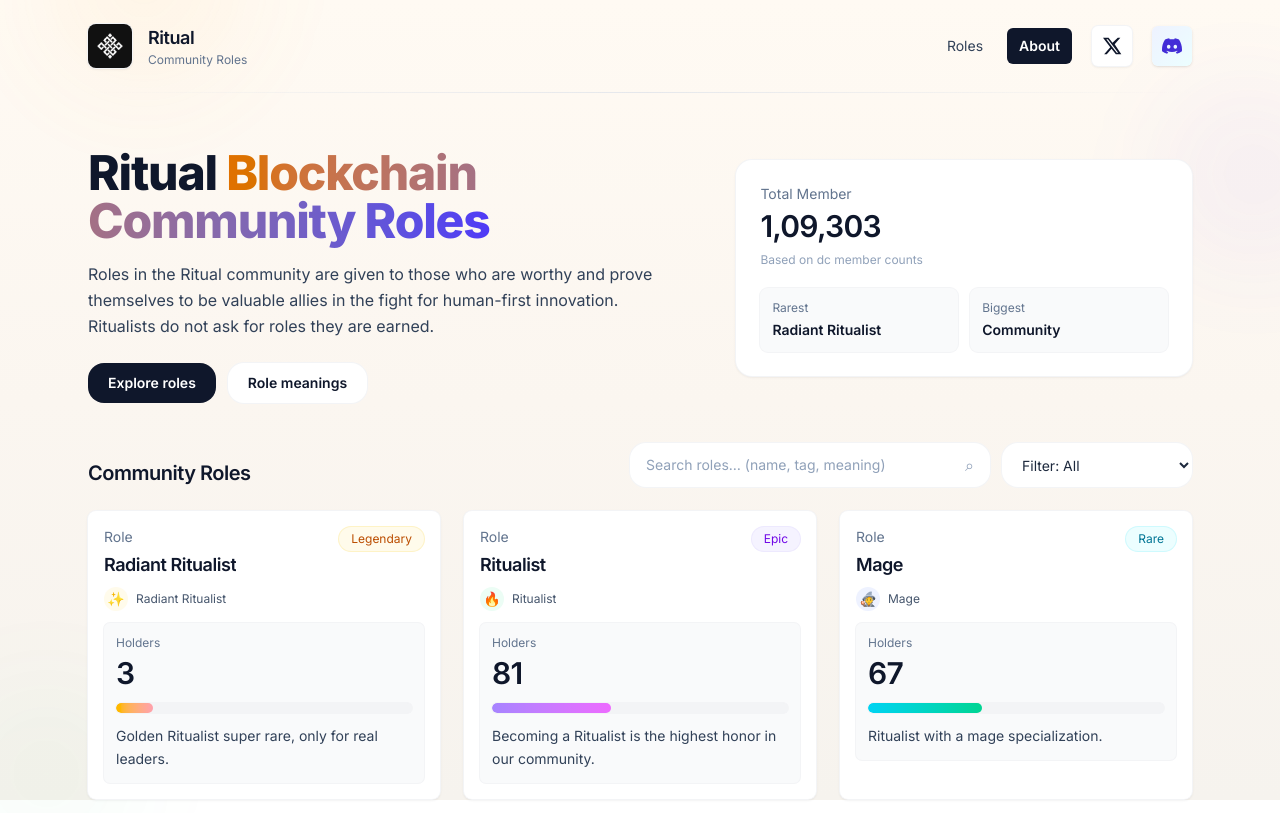
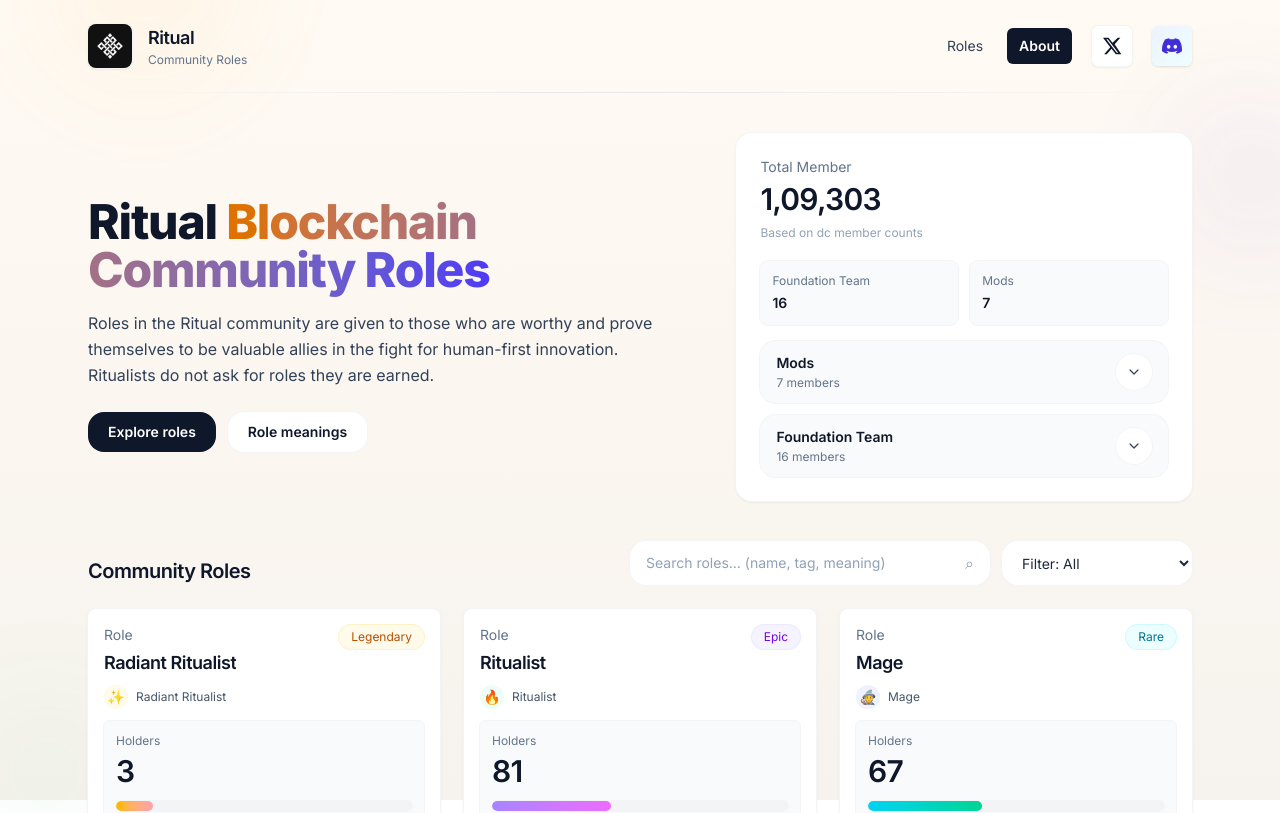
Before and after one commit to maharshi0722/ritualist-role, a Next.js app: page / in a window 1280 px wide. Shown: the top 813 px of the page. Built offline with nearby package versions, Linux system fonts and the light colour scheme.

Commit message:
final mods added

```diff
--- a/app/page.js
+++ b/app/page.js
@@ -73,19 +73,60 @@
   );
 }
 
-/* ---------- Page Component (responsive improvements) ---------- */
+/* ---------- Page Component ---------- */
 
 export default function Page() {
+  // ✅ Names from your Mods screenshot
+  const modsList = useMemo(
+    () => [
+      { name: "Dunken | Ritual", avatar: "" },
+      { name: "Ezra", avatar: "" },
+      { name: "Flash ⚡ | Ritual", avatar: "" },
+      { name: "Jez | Ritual", avatar: "" },
+      { name: "Josh | Ritual", avatar: "" },
+      { name: "Majorproject | Ritual", avatar: "" },
+      { name: "Stefan | Ritual (❖,❖)", avatar: "" },
+    ],
+    []
+  );
+
+  // ✅ Foundation team names (from your earlier screenshot)
+  const foundationTeamList = useMemo(
+    () => [
+      { name: "0xqtpie", avatar: "" },
+      { name: "Cdawg", avatar: "" },
+      { name: "Claire | Ritual", avatar: "" },
+      { name: "Elif Hilal Kara", avatar: "" },
+      { name: "Eva", avatar: "" },
+      { name: "Gurner cn | Ritual", avatar: "" },
+      { name: "Josh | Ritual", avatar: "" },
+      { name: "Mario Bruh", avatar: "" },
+      { name: "Mikyö", avatar: "" },
+      { name: "Saneel", avatar: "" },
+      { name: "Saneel", avatar: "" },
+      { name: "Val (❖,❖)", avatar: "" },
+      { name: "Wally", avatar: "" },
+      { name: "Wally | Ritual", avatar: "" },
+      { name: "celia9385", avatar: "" },
+      { name: "qtpie", avatar: "" },
+    ],
+    []
+  );
+
   const roles = useMemo(
     () => [
       { name: "Radiant Ritualist", count: 3, tier: "Legendary", desc: "Golden Ritualist super rare, only for real leaders.", tag: "Radiant Ritualist" },
       { name: "Ritualist", count: 81, tier: "Epic", desc: "Becoming a Ritualist is the highest honor in our community.", tag: "Ritualist" },
       { name: "Mage", count: 67, tier: "Rare", desc: "Ritualist with a mage specialization.", tag: "Mage" },
       { name: "Zealot", count: 23, tier: "Epic", desc: "High-conviction community member consistently shows up.", tag: "Zealot" },
+
+      { name: "Mods", count: 7, tier: "Epic", desc: "Moderators keeping the community clean and active.", tag: "Mods" },
+      { name: "Foundation Team", count: 16, tier: "Legendary", desc: "Core foundation members building and steering Ritual.", tag: "Foundation Team" },
+
       { name: "Ritty", count: 432, tier: "Rare", desc: "Long-term, loyal community member.", tag: "ritty" },
       { name: "Ritty-Bitty", count: 727, tier: "Started", desc: "You’re a little bitty baby Ritualist.", tag: "ritty bitty" },
       { name: "NPC", count: 3134, tier: "Bad", desc: "This is just a shameful public badge.", tag: "NPC" },
-      { name: "Dunce", count: 137, tier: "Bad", desc: "Spammer role.", tag: "Dunce" },
+      { name: "Dunce", count: 138, tier: "Bad", desc: "Spammer role.", tag: "Dunce" },
       { name: "Ascendant", count: 3546, tier: "Common", desc: "You have pledged to Ritual.", tag: "Ascendant" },
       { name: "Harmonic", count: 2550, tier: "Common", desc: "Not special at all.", tag: "Harmonic" },
       { name: "Blessed", count: 7731, tier: "Common", desc: "Forever blessed.", tag: "Blessed" },
@@ -99,7 +140,10 @@
   const [activeTier, setActiveTier] = useState("All");
   const [mobileMenuOpen, setMobileMenuOpen] = useState(false);
 
-  // Load Inter font
+  // ✅ accordion open states
+  const [openMods, setOpenMods] = useState(false);
+  const [openFoundation, setOpenFoundation] = useState(false);
+
   useEffect(() => {
     const id = "ritual-font-inter";
     if (document.getElementById(id)) return;
@@ -135,7 +179,6 @@
 
   const totalHolders = 109303;
 
-  // close mobile menu on resize
   useEffect(() => {
     function onResize() {
       if (window.innerWidth >= 768) setMobileMenuOpen(false);
@@ -152,7 +195,6 @@
           'Inter, "Plus Jakarta Sans", ui-sans-serif, system-ui, -apple-system, "Segoe UI", Roboto, Helvetica, Arial',
       }}
     >
-      {/* FIX: only ONE styled-jsx block (no nested) */}
       <style jsx global>{`
         @keyframes fadeUp {
           from {
@@ -203,7 +245,6 @@
           animation: pop 450ms ease both;
         }
 
-        /* shimmer overlay for stats card */
         .shimmer {
           position: relative;
           overflow: hidden;
@@ -215,12 +256,7 @@
           left: 0;
           width: 40%;
           height: 100%;
-          background: linear-gradient(
-            90deg,
-            transparent,
-            rgba(255, 255, 255, 0.7),
-            transparent
-          );
+          background: linear-gradient(90deg, transparent, rgba(255, 255, 255, 0.7), transparent);
           transform: translateX(-120%);
           animation: shimmerMove 2.8s ease-in-out infinite;
           pointer-events: none;
@@ -243,40 +279,34 @@
         <div
           className="absolute inset-0"
           style={{
-            background:
-              "linear-gradient(180deg,#fffaf3 0%, #fbf6f0 50%, #f6f3ee 100%)",
+            background: "linear-gradient(180deg,#fffaf3 0%, #fbf6f0 50%, #f6f3ee 100%)",
           }}
         />
 
-        {/* geometric accents */}
         <div
           className="hidden md:block absolute -top-40 left-0 h-[480px] w-[480px] rounded-[36%] blur-2xl opacity-70 anim-floaty"
           style={{
-            background:
-              "radial-gradient(circle at 30% 30%, rgba(255,183,77,0.12), transparent 35%)",
+            background: "radial-gradient(circle at 30% 30%, rgba(255,183,77,0.12), transparent 35%)",
             transform: "rotate(-12deg)",
           }}
         />
         <div
           className="hidden md:block absolute top-12 right-[-100px] h-[420px] w-[420px] rounded-[40%] blur-2xl opacity-65 anim-floaty"
           style={{
-            background:
-              "radial-gradient(circle at 70% 30%, rgba(124,77,255,0.10), transparent 36%)",
+            background: "radial-gradient(circle at 70% 30%, rgba(124,77,255,0.10), transparent 36%)",
           }}
         />
         <div
           className="hidden md:block absolute bottom-[-100px] left-[-80px] h-[420px] w-[420px] rounded-[38%] blur-2xl opacity-55 anim-floaty"
           style={{
-            background:
-              "radial-gradient(circle at 30% 70%, rgba(34,197,94,0.08), transparent 36%)",
+            background: "radial-gradient(circle at 30% 70%, rgba(34,197,94,0.08), transparent 36%)",
           }}
         />
 
         <div
           className="absolute inset-0 pointer-events-none"
           style={{
-            backgroundImage:
-              "radial-gradient(rgba(0,0,0,0.01) 1px, transparent 2px)",
+            backgroundImage: "radial-gradient(rgba(0,0,0,0.01) 1px, transparent 2px)",
             backgroundSize: "4px 4px",
             opacity: 0.03,
           }}
@@ -297,12 +327,30 @@
           </div>
 
           <nav className="hidden md:flex items-center gap-3">
-            <a href="#roles" className="rounded-md px-3 py-2 text-sm text-slate-700 hover:bg-gray-100 transition">Roles</a>
-            <a href="#about" className="rounded-md bg-slate-900 text-white px-3 py-2 text-sm font-semibold hover:opacity-95 transition">About</a>
-            <a href="https://x.com/ritualnet" target="_blank" rel="noopener noreferrer" title="X" aria-label="X" className="ml-2 inline-flex h-10 w-10 items-center justify-center rounded-md bg-white shadow-sm ring-1 ring-gray-100 text-slate-900 hover:shadow-md transition-transform transform hover:-translate-y-0.5">
+            <a href="#roles" className="rounded-md px-3 py-2 text-sm text-slate-700 hover:bg-gray-100 transition">
+              Roles
+            </a>
+            <a href="#about" className="rounded-md bg-slate-900 text-white px-3 py-2 text-sm font-semibold hover:opacity-95 transition">
+              About
+            </a>
+            <a
+              href="https://x.com/ritualnet"
+              target="_blank"
+              rel="noopener noreferrer"
+              title="X"
+              aria-label="X"
+              className="ml-2 inline-flex h-10 w-10 items-center justify-center rounded-md bg-white shadow-sm ring-1 ring-gray-100 text-slate-900 hover:shadow-md transition-transform transform hover:-translate-y-0.5"
+            >
               <XIcon className="h-5 w-5" />
             </a>
-            <a href="https://discord.gg/stVA4xqU" target="_blank" rel="noopener noreferrer" title="Discord" aria-label="Discord" className="ml-2 inline-flex h-10 w-10 items-center justify-center rounded-md bg-gradient-to-br from-indigo-50 to-cyan-50 text-indigo-700 shadow-sm hover:brightness-105 transition-transform transform hover:-translate-y-0.5">
+            <a
+              href="https://discord.gg/stVA4xqU"
+              target="_blank"
+              rel="noopener noreferrer"
+              title="Discord"
+              aria-label="Discord"
+              className="ml-2 inline-flex h-10 w-10 items-center justify-center rounded-md bg-gradient-to-br from-indigo-50 to-cyan-50 text-indigo-700 shadow-sm hover:brightness-105 transition-transform transform hover:-translate-y-0.5"
+            >
               <DiscordIcon className="h-5 w-5" />
             </a>
           </nav>
@@ -328,13 +376,27 @@
         {mobileMenuOpen && (
           <div className="md:hidden bg-white/95 rounded-lg shadow-lg p-4 mb-4 anim-pop">
             <div className="flex flex-col gap-3">
-              <a href="#roles" className="px-3 py-2 text-sm text-slate-800 rounded-md hover:bg-gray-100">Roles</a>
-              <a href="#about" className="px-3 py-2 text-sm text-slate-800 rounded-md hover:bg-gray-100">About</a>
+              <a href="#roles" className="px-3 py-2 text-sm text-slate-800 rounded-md hover:bg-gray-100">
+                Roles
+              </a>
+              <a href="#about" className="px-3 py-2 text-sm text-slate-800 rounded-md hover:bg-gray-100">
+                About
+              </a>
               <div className="flex items-center gap-2 pt-1">
-                <a href="https://x.com/ritualnet" target="_blank" rel="noopener noreferrer" className="inline-flex items-center gap-2 px-3 py-2 rounded-md bg-white ring-1 ring-gray-100 text-slate-900">
+                <a
+                  href="https://x.com/ritualnet"
+                  target="_blank"
+                  rel="noopener noreferrer"
+                  className="inline-flex items-center gap-2 px-3 py-2 rounded-md bg-white ring-1 ring-gray-100 text-slate-900"
+                >
                   <XIcon className="h-5 w-5" /> <span className="text-sm">X</span>
                 </a>
-                <a href="https://discord.gg/stVA4xqU" target="_blank" rel="noopener noreferrer" className="inline-flex items-center gap-2 px-3 py-2 rounded-md bg-gradient-to-br from-indigo-50 to-cyan-50 text-indigo-700">
+                <a
+                  href="https://discord.gg/stVA4xqU"
+                  target="_blank"
+                  rel="noopener noreferrer"
+                  className="inline-flex items-center gap-2 px-3 py-2 rounded-md bg-gradient-to-br from-indigo-50 to-cyan-50 text-indigo-700"
+                >
                   <DiscordIcon className="h-5 w-5" /> <span className="text-sm">Discord</span>
                 </a>
               </div>
@@ -353,7 +415,7 @@
               <h1 className="mt-4 text-2xl sm:text-3xl md:text-4xl lg:text-5xl font-extrabold tracking-tight text-slate-900">
                 Ritual{" "}
                 <span className="bg-gradient-to-r from-amber-600 to-indigo-600 bg-clip-text text-transparent">
-                  Blockchain  Community Roles
+                  Blockchain Community Roles
                 </span>
               </h1>
 
@@ -362,12 +424,16 @@
               </p>
 
               <div className="mt-5 sm:mt-6 flex flex-wrap items-center gap-3">
-                <a href="#roles" className="rounded-2xl bg-slate-900 px-4 sm:px-5 py-2.5 text-sm font-semibold text-white hover:opacity-95 transition-transform duration-200 hover:-translate-y-0.5 active:translate-y-0">Explore roles</a>
-                <a href="#about" className="rounded-2xl bg-white px-4 sm:px-5 py-2.5 text-sm font-semibold text-slate-900 ring-1 ring-gray-100 hover:shadow-sm transition-transform duration-200 hover:-translate-y-0.5 active:translate-y-0">Role meanings</a>
+                <a href="#roles" className="rounded-2xl bg-slate-900 px-4 sm:px-5 py-2.5 text-sm font-semibold text-white hover:opacity-95 transition-transform duration-200 hover:-translate-y-0.5 active:translate-y-0">
+                  Explore roles
+                </a>
+                <a href="#about" className="rounded-2xl bg-white px-4 sm:px-5 py-2.5 text-sm font-semibold text-slate-900 ring-1 ring-gray-100 hover:shadow-sm transition-transform duration-200 hover:-translate-y-0.5 active:translate-y-0">
+                  Role meanings
+                </a>
               </div>
             </div>
 
-            {/* Stats card */}
+            {/* Stats card + clickable accordions */}
             <div className="rounded-2xl bg-white shadow-sm ring-1 ring-gray-100 p-5 sm:p-6 anim-fadeUp shimmer" style={{ animationDelay: "110ms" }}>
               <div className="flex items-start justify-between gap-3">
                 <div>
@@ -378,8 +444,18 @@
               </div>
 
               <div className="mt-4 sm:mt-5 grid grid-cols-2 gap-3">
-                <MiniStat label="Rarest" value="Radiant Ritualist" />
-                <MiniStat label="Biggest" value="Community" />
+                <MiniStat label="Foundation Team" value="16" />
+                <MiniStat label="Mods" value="7" />
+              </div>
+
+              <div className="mt-4 space-y-3">
+                <Accordion title="Mods" count={modsList.length} open={openMods} onToggle={() => setOpenMods((s) => !s)}>
+                  <MemberGrid people={modsList} subtitle="Moderators" />
+                </Accordion>
+
+                <Accordion title="Foundation Team" count={foundationTeamList.length} open={openFoundation} onToggle={() => setOpenFoundation((s) => !s)}>
+                  <MemberGrid people={foundationTeamList} subtitle="Foundation" />
+                </Accordion>
               </div>
             </div>
           </div>
@@ -409,7 +485,9 @@
                 className="w-full sm:w-[190px] rounded-2xl bg-white ring-1 ring-gray-100 px-4 py-3 text-sm text-slate-800 outline-none focus:ring-2 focus:ring-cyan-200 transition"
               >
                 {tiers.map((t) => (
-                  <option key={t} value={t} className="bg-white text-slate-800">Filter: {t}</option>
+                  <option key={t} value={t} className="bg-white text-slate-800">
+                    Filter: {t}
+                  </option>
                 ))}
               </select>
             </div>
@@ -429,11 +507,7 @@
 
           <div className="mt-6 grid grid-cols-1 lg:grid-cols-2 gap-4">
             {roles.map((r, i) => (
-              <div
-                key={r.name}
-                className="rounded-lg bg-gray-50 ring-1 ring-gray-100 p-4 anim-fadeUp"
-                style={{ animationDelay: `${200 + i * 18}ms` }}
-              >
+              <div key={r.name} className="rounded-lg bg-gray-50 ring-1 ring-gray-100 p-4 anim-fadeUp" style={{ animationDelay: `${200 + i * 18}ms` }}>
                 <div className="flex items-center justify-between gap-3">
                   <div className="flex items-center gap-3">
                     <RoleEmoji tag={r.tag} />
@@ -453,6 +527,80 @@
       </main>
     </div>
   );
+}
+
+/* ---------- Accordion + Members UI ---------- */
+
+function Accordion({ title, count, open, onToggle, children }) {
+  return (
+    <div className="rounded-2xl bg-gray-50 ring-1 ring-gray-100 overflow-hidden">
+      <button
+        type="button"
+        onClick={onToggle}
+        className="w-full flex items-center justify-between gap-3 px-4 py-3 text-left hover:bg-gray-100/70 transition"
+        aria-expanded={open}
+      >
+        <div className="min-w-0">
+          <div className="text-sm font-semibold text-slate-900 truncate">{title}</div>
+          <div className="mt-0.5 text-xs text-slate-500">{count} members</div>
+        </div>
+
+        <span className="shrink-0 inline-flex h-9 w-9 items-center justify-center rounded-full bg-white ring-1 ring-gray-100 text-slate-700">
+          <svg className={`h-4 w-4 transition-transform ${open ? "rotate-180" : ""}`} viewBox="0 0 24 24" fill="none">
+            <path d="M6 9l6 6 6-6" stroke="currentColor" strokeWidth="1.8" strokeLinecap="round" strokeLinejoin="round" />
+          </svg>
+        </span>
+      </button>
+
+      {open ? <div className="px-4 pb-4">{children}</div> : null}
+    </div>
+  );
+}
+
+function MemberGrid({ people, subtitle = "Member" }) {
+  return (
+    <div className="mt-2 grid grid-cols-1 sm:grid-cols-2 gap-2">
+      {people.map((p, idx) => (
+        <div key={`${p.name}-${idx}`} className="flex items-center gap-3 rounded-xl bg-white ring-1 ring-gray-100 px-3 py-2.5">
+          <Avatar name={p.name} src={p.avatar} />
+          <div className="min-w-0">
+            <div className="text-sm font-semibold text-slate-900 truncate">{p.name}</div>
+            <div className="text-xs text-slate-500">{subtitle}</div>
+          </div>
+        </div>
+      ))}
+    </div>
+  );
+}
+
+/* ✅ Avatar: show ONLY 1 character */
+function Avatar({ src, name }) {
+  if (src) {
+    return (
+      <img
+        src={src}
+        alt={name}
+        className="h-9 w-9 rounded-full object-cover ring-1 ring-gray-100"
+        loading="lazy"
+        draggable={false}
+      />
+    );
+  }
+
+  const initial = getInitialOne(name);
+
+  return (
+    <div className="h-9 w-9 rounded-full bg-gradient-to-br from-slate-100 to-slate-200 ring-1 ring-gray-100 flex items-center justify-center text-xs font-bold text-slate-700">
+      {initial}
+    </div>
+  );
+}
+
+function getInitialOne(name) {
+  const s = String(name || "").trim();
+  if (!s) return "R";
+  const ch = Array.from(s)[0] || "R"; // handles 0x..., emojis, etc.
+  return String(ch).toUpperCase();
 }
 
 /* ---------- RoleCard + helpers ---------- */
@@ -484,7 +632,10 @@
           ) : null}
         </div>
 
-        <div className={["shrink-0 rounded-full px-3 py-1 text-xs ring-1 transition-transform duration-200 group-hover:scale-[1.03]", style.badge].join(" ")} title="Tier">
+        <div
+          className={["shrink-0 rounded-full px-3 py-1 text-xs ring-1 transition-transform duration-200 group-hover:scale-[1.03]", style.badge].join(" ")}
+          title="Tier"
+        >
           {role.tier}
         </div>
       </div>
@@ -499,18 +650,10 @@
         </div>
 
         <div className="mt-3 h-2.5 w-full rounded-full bg-gray-100 ring-1 ring-gray-100 overflow-hidden">
-          <div
-            className={["h-full rounded-full", style.bar].join(" ")}
-            style={{
-              width: `${pct}%`,
-              transition: "width 900ms cubic-bezier(.2,.8,.2,1)",
-            }}
-          />
+          <div className={["h-full rounded-full", style.bar].join(" ")} style={{ width: `${pct}%`, transition: "width 900ms cubic-bezier(.2,.8,.2,1)" }} />
         </div>
 
-        {role.desc ? (
-          <div className="mt-3 text-sm text-slate-700 leading-relaxed line-clamp-4">{role.desc}</div>
-        ) : null}
+        {role.desc ? <div className="mt-3 text-sm text-slate-700 leading-relaxed line-clamp-4">{role.desc}</div> : null}
       </div>
     </div>
   );
```
